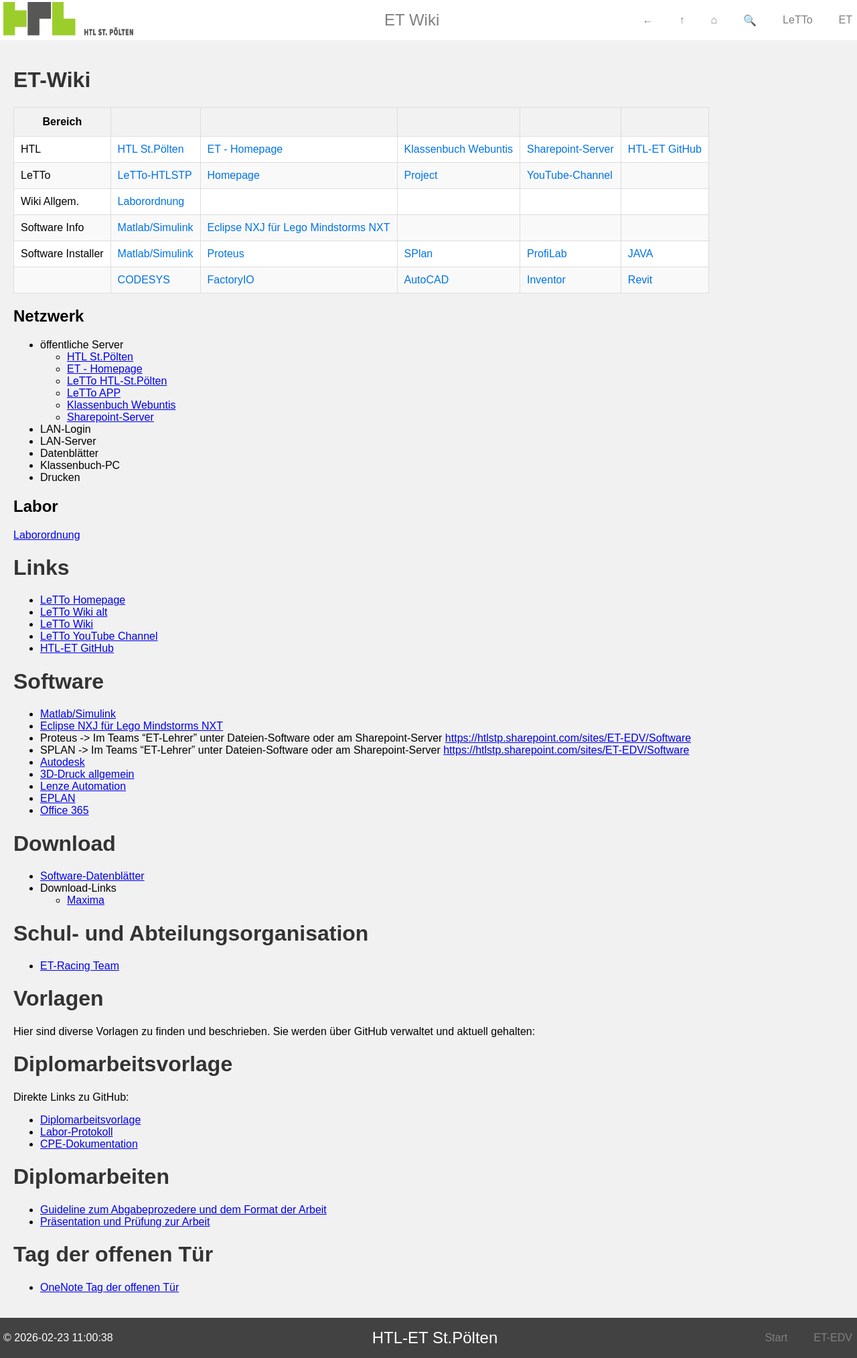
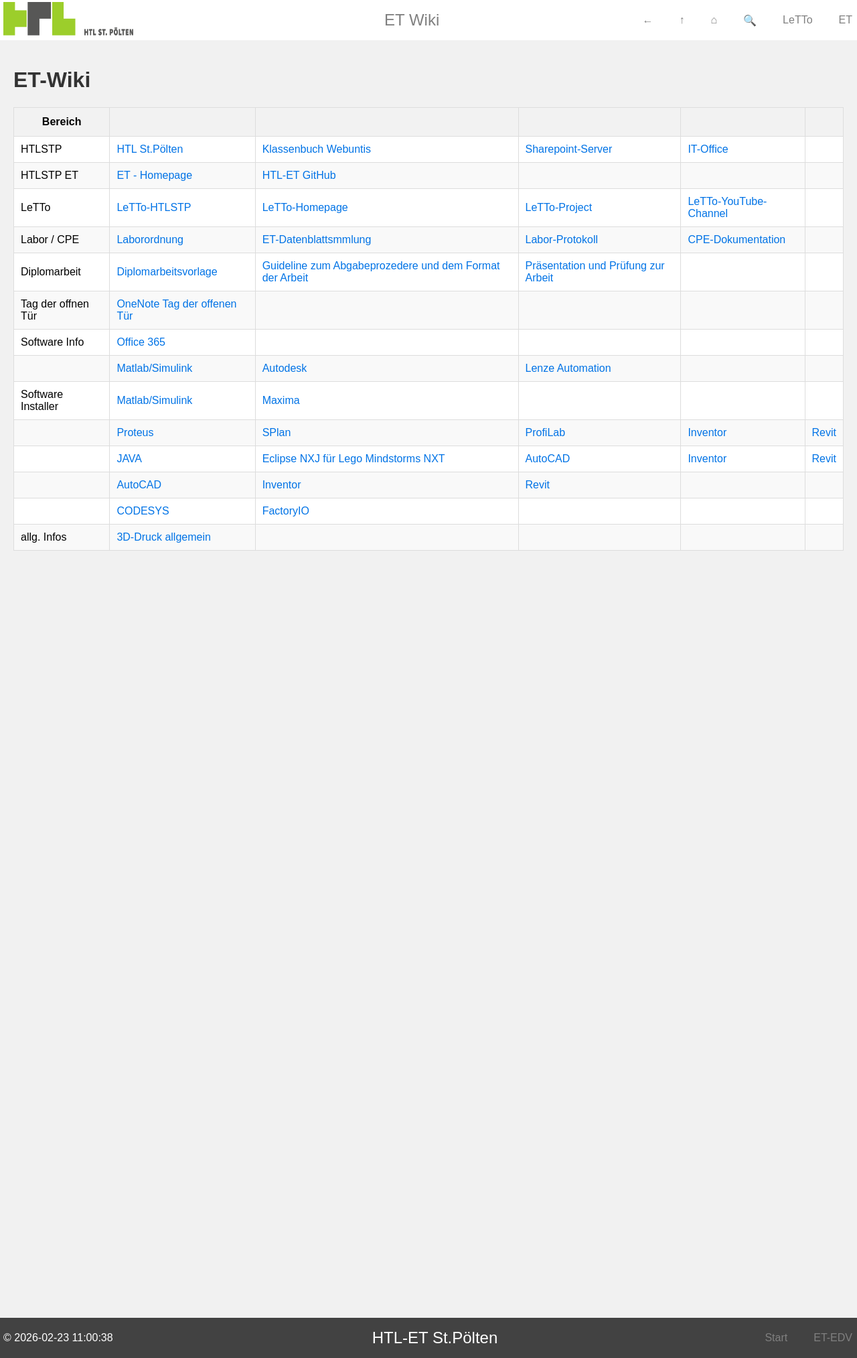
Before and after one commit to htl-stp-et/ET-Info, a Jekyll site: the page built from docs/index.md, in a window 1280 px wide. Shown: the whole page at 67% size. Built offline with Jekyll 4.4.1, drawn with Linux system fonts in a browser that asks for light colours; our own code applies the rules of GitHub Pages for plain Markdown files.

Commit message:
alle noch gültigen Verlinkungen des alten Wiki in die Tabelle übergefüht und bereinigt

```diff
--- a/docs/index.md
+++ b/docs/index.md
@@ -1,72 +1,18 @@
 # ET-Wiki
 
-| Bereich            |                                                                                                                                    |                                                                                                                                                             |                                                                                                                                                |                                                                                                                                                                  |                                                                                                                                             |
-|--------------------|------------------------------------------------------------------------------------------------------------------------------------|-------------------------------------------------------------------------------------------------------------------------------------------------------------|------------------------------------------------------------------------------------------------------------------------------------------------|------------------------------------------------------------------------------------------------------------------------------------------------------------------|---------------------------------------------------------------------------------------------------------------------------------------------|
-| HTL                | [HTL St.Pölten](https://www.htlstp.ac.at/){:target="_blank" rel="noopener noreferrer"}                                             | [ET - Homepage](https://www.htlstp.ac.at/abteilungen/elektrotechnik){:target="_blank" rel="noopener noreferrer"}                                            | [Klassenbuch Webuntis](https://erato.webuntis.com/WebUntis){:target="_blank" rel="noopener noreferrer"}                                        | [Sharepoint-Server](https://htlstp.sharepoint.com/SitePages/Home.aspx){:target="_blank" rel="noopener noreferrer"}                                               | [HTL-ET GitHub](https://github.com/htl-stp-et){:target="_blank" rel="noopener noreferrer"}                                                  |
-| LeTTo              | [LeTTo-HTLSTP](https://letto.htlstp.ac.at/lettohtlstp){:target="_blank" rel="noopener noreferrer"}                                 | [Homepage](https://letto.at/wordpress/){:target="_blank" rel="noopener noreferrer"}                                                                         | [Project](https://project.letto.at){:target="_blank" rel="noopener noreferrer"}                                                                | [YouTube-Channel](https://www.youtube.com/@letto-mint){:target="_blank" rel="noopener noreferrer"}                                                               |                                                                                                                                             |
-| Wiki Allgem.       | [Laborordnung](./Laborordnung/index.md)                                                                                            |                                                                                                                                                             |                                                                                                                                                |                                                                                                                                                                  |                                                                                                                                             |
-| Software Info      | [Matlab/Simulink](./Matlab-Simulink/index.md)                                                                                      | [Eclipse NXJ für Lego Mindstorms NXT](https://letto.htlstp.ac.at/public/download/eclipse/eclipse-lego-32bit.7z){:target="_blank" rel="noopener noreferrer"} |                                                                                                                                                |                                                                                                                                                                  |                                                                                                                                             |
-| Software Installer | [Matlab/Simulink](https://htlstp.sharepoint.com/sites/ET-EDV/Software){:target="_blank" rel="noopener noreferrer"}                 | [Proteus](https://htlstp.sharepoint.com/sites/ET-EDV/Software/Proteus){:target="_blank" rel="noopener noreferrer"}                                          | [SPlan](https://htlstp.sharepoint.com/sites/ET-EDV/Software){:target="_blank" rel="noopener noreferrer"}                                       | [ProfiLab](https://htlstp.sharepoint.com/sites/ET-EDV/Software){:target="_blank" rel="noopener noreferrer"}                                                      | [JAVA](https://htlstp.sharepoint.com/sites/ET-EDV/Software/java){:target="_blank" rel="noopener noreferrer"}                                |
-|                    | [CODESYS](https://htlstp.sharepoint.com/sites/ET-EDV/Software/Automatisierung/Codesys){:target="_blank" rel="noopener noreferrer"} | [FactoryIO](https://htlstp.sharepoint.com/sites/ET-EDV/Software/Automatisierung/FactoryIO){:target="_blank" rel="noopener noreferrer"}                      | [AutoCAD](https://htlstp.sharepoint.com/sites/ET-EDV/Software/Autodesk/AutoCAD%202026%20-%20(DE)){:target="_blank" rel="noopener noreferrer"}  | [Inventor](https://htlstp.sharepoint.com/sites/ET-EDV/Software/Autodesk/Inventor%20Professional%202026%20-%20(DE)){:target="_blank" rel="noopener noreferrer"}   | [Revit](https://htlstp.sharepoint.com/sites/ET-EDV/Software/Autodesk/Revit%202026%20-%20(DE)){:target="_blank" rel="noopener noreferrer"}   |
-
-
-
-## Netzwerk
-* öffentliche Server
-  * [HTL St.Pölten](https://www.htlstp.ac.at/)
-  * [ET - Homepage](https://www.htlstp.ac.at/abteilungen/elektrotechnik)
-  * [LeTTo HTL-St.Pölten](https://letto.htlstp.ac.at/lettohtlstp)
-  * [LeTTo APP](https://build.letto.at/app/index.html)
-  * [Klassenbuch Webuntis](https://erato.webuntis.com/WebUntis)
-  * [Sharepoint-Server](https://htlstp.sharepoint.com/SitePages/Home.aspx)
-* LAN-Login
-* LAN-Server
-* Datenblätter
-* Klassenbuch-PC
-* Drucken
-
-## Labor
-[Laborordnung](./Laborordnung/index.md)
-
-# Links
-* [LeTTo Homepage](https://letto.at/wordpress/)
-* [LeTTo Wiki alt](https://letto.at/mediawiki/index.php?title=Hauptseite)
-* [LeTTo Wiki](https://doc.letto.at/)
-* [LeTTo YouTube Channel](https://www.youtube.com/@letto-mint)
-* [HTL-ET GitHub](https://github.com/htl-stp-et)
-
-# Software
-* [Matlab/Simulink](./Matlab-Simulink/index.md)
-* [Eclipse NXJ für Lego Mindstorms NXT](https://letto.htlstp.ac.at/public/download/eclipse/eclipse-lego-32bit.7z)
-* Proteus -> Im Teams "ET-Lehrer" unter Dateien-Software oder am Sharepoint-Server [https://htlstp.sharepoint.com/sites/ET-EDV/Software](https://htlstp.sharepoint.com/sites/ET-EDV/Software)
-* SPLAN -> Im Teams "ET-Lehrer" unter Dateien-Software oder am Sharepoint-Server [https://htlstp.sharepoint.com/sites/ET-EDV/Software](https://htlstp.sharepoint.com/sites/ET-EDV/Software)
-* [Autodesk](./Autodesk/index.md)
-* [3D-Druck allgemein](./3D-Druck-allgemein/index.md)
-* [Lenze Automation](./Lenze-Automation/index.md)
-* [EPLAN](./EPLAN/index.md)
-* [Office 365](./Office365/index.md)
-
-
-# Download
-* [Software-Datenblätter](https://htlstp-my.sharepoint.com/:f:/g/personal/werner_damboeck_htlstp_at/Ekef2ZdkrVdCrSzLLROhocsBldFeE1K3WZwkqU8dxVh_4g)
-* Download-Links
-  * [Maxima](https://maxima.sourceforge.io/download.html)
-
-# Schul- und Abteilungsorganisation
-* [ET-Racing Team](./ET-Racing-Team/index.md)
-
-# Vorlagen
-Hier sind diverse Vorlagen zu finden und beschrieben. Sie werden über GitHub verwaltet und aktuell gehalten:
-
-# Diplomarbeitsvorlage
-  Direkte Links zu GitHub:
-* [Diplomarbeitsvorlage](https://github.com/HTBLuVA-St-Polten-Elektrotechnik/Diplomarbeiten)
-* [Labor-Protokoll](https://github.com/HTBLuVA-St-Polten-Elektrotechnik/Labor-Protokoll)
-* [CPE-Dokumentation](https://github.com/HTBLuVA-St-Polten-Elektrotechnik/CPE-Doku)
-
-# Diplomarbeiten
-* [Guideline zum Abgabeprozedere und dem Format der Arbeit](./Guidlines-Diplomarbeiten/index.md)
-* [Präsentation und Prüfung zur Arbeit](./Diplomarbeit-Pruefung/index.md)
-
-# Tag der offenen Tür
-* [OneNote Tag der offenen Tür](https://htlstp-my.sharepoint.com/personal/thomas_mayer_htlstp_at/_layouts/15/Doc.aspx?sourcedoc={5e1e91ca-536d-4ed6-a4a7-e4081960f4ce}&action=edit&wd=target%28_Inhaltsbibliothek%2F2019.one%7Ccf2a0648-c9a3-4193-8675-9a2545bc83e0%2FKurzfassungen%20%5C%2F%20Projektbeschreibungen%20Theorie%20%2B%20Labors%7Cfe5061cf-0705-4fd6-bc46-a06421133517%2F%29)
+| Bereich             |                                                                                                                                              |                                                                                                                                                                                                                                           |                                                                                                                                               |                                                                                                                                                                |                                                                                                                                           |
+|---------------------|----------------------------------------------------------------------------------------------------------------------------------------------|-------------------------------------------------------------------------------------------------------------------------------------------------------------------------------------------------------------------------------------------|-----------------------------------------------------------------------------------------------------------------------------------------------|----------------------------------------------------------------------------------------------------------------------------------------------------------------|-------------------------------------------------------------------------------------------------------------------------------------------|
+| HTLSTP              | [HTL St.Pölten](https://www.htlstp.ac.at/){:target="_blank" rel="noopener noreferrer"}                                                       | [Klassenbuch Webuntis](https://htlstp.webuntis.com/WebUntis/?entityId=272#/basic/login){:target="_blank" rel="noopener noreferrer"}                                                                                                       | [Sharepoint-Server](https://htlstp.sharepoint.com/SitePages/Home.aspx){:target="_blank" rel="noopener noreferrer"}                            | [IT-Office](https://https://htlstp.sharepoint.com/sites/IT-Office){:target="_blank" rel="noopener noreferrer"}                                                 |                                                                                                                                           |
+| HTLSTP ET           | [ET - Homepage](https://www.htlstp.ac.at/abteilungen/elektrotechnik){:target="_blank" rel="noopener noreferrer"}                             | [HTL-ET GitHub](https://github.com/htl-stp-et){:target="_blank" rel="noopener noreferrer"}                                                                                                                                                |                                                                                                                                               |                                                                                                                                                                |                                                                                                                                           |
+| LeTTo               | [LeTTo-HTLSTP](https://letto.htlstp.ac.at/lettohtlstp){:target="_blank" rel="noopener noreferrer"}                                           | [LeTTo-Homepage](https://letto.at/wordpress/){:target="_blank" rel="noopener noreferrer"}                                                                                                                                                 | [LeTTo-Project](https://project.letto.at){:target="_blank" rel="noopener noreferrer"}                                                         | [LeTTo-YouTube-Channel](https://www.youtube.com/@letto-mint){:target="_blank" rel="noopener noreferrer"}                                                       |                                                                                                                                           |
+| Labor / CPE         | [Laborordnung](./Laborordnung/index.md)                                                                                                      | [ET-Datenblattsmmlung](https://htlstp.sharepoint.com/sites/ET-EDV/ETDocs/Forms/AllItems.aspx?id=%2Fsites%2FET%2DEDV%2FETDocs%2Fdatasheet&viewid=f40dd1e9%2D4ad9%2D4a4b%2Db6cb%2D5c24a5afec7f){:target="_blank" rel="noopener noreferrer"} | [Labor-Protokoll](https://github.com/HTBLuVA-St-Polten-Elektrotechnik/Labor-Protokoll){:target="_blank" rel="noopener noreferrer"}            | [CPE-Dokumentation](https://github.com/HTBLuVA-St-Polten-Elektrotechnik/CPE-Doku){:target="_blank" rel="noopener noreferrer"}                                  |                                                                                                                                           |
+| Diplomarbeit        | [Diplomarbeitsvorlage](https://github.com/HTBLuVA-St-Polten-Elektrotechnik/Diplomarbeiten){:target="_blank" rel="noopener noreferrer"}       | [Guideline zum Abgabeprozedere und dem Format der Arbeit](./Guidlines-Diplomarbeiten/index.md)                                                                                                                                            | [Präsentation und Prüfung zur Arbeit](./Diplomarbeit-Pruefung/index.md)                                                                       |                                                                                                                                                                |                                                                                                                                           |
+| Tag der offnen Tür  | [OneNote Tag der offenen Tür](https://htlstp-my.sharepoint.com/personal/thomas_mayer_htlstp_at/_layouts/15/Doc.aspx?sourcedoc={5e1e91ca-536d-4ed6-a4a7-e4081960f4ce}&action=edit&wd=target%28_Inhaltsbibliothek%2F2019.one%7Ccf2a0648-c9a3-4193-8675-9a2545bc83e0%2FKurzfassungen%20%5C%2F%20Projektbeschreibungen%20Theorie%20%2B%20Labors%7Cfe5061cf-0705-4fd6-bc46-a06421133517%2F%29){:target="_blank" rel="noopener noreferrer"}      |                                                                                                                                                                                                                                           |                                                                                                                                               |                                                                                                                                                                |                                                                                                                                           |
+| Software Info       | [Office 365](./Office365/index.md)                                                                                                           |                                                                                                                                                                                                                                           |                                                                                                                                               |                                                                                                                                                                |                                                                                                                                           |
+|                     | [Matlab/Simulink](./Matlab-Simulink/index.md)                                                                                                | [Autodesk](./Autodesk/index.md)                                                                                                                                                                                                           | [Lenze Automation](./Lenze-Automation/index.md)                                                                                               |                                                                                                                                                                |                                                                                                                                           |
+| Software Installer  | [Matlab/Simulink](https://htlstp.sharepoint.com/sites/ET-EDV/Software){:target="_blank" rel="noopener noreferrer"}                           | [Maxima](https://maxima.sourceforge.io/download.html){:target="_blank" rel="noopener noreferrer"}                                                                                                                                         |                                                                                                                                               |                                                                                                                                                                |                                                                                                                                           |
+|                     | [Proteus](https://htlstp.sharepoint.com/sites/ET-EDV/Software/Proteus){:target="_blank" rel="noopener noreferrer"}                           | [SPlan](https://htlstp.sharepoint.com/sites/ET-EDV/Software){:target="_blank" rel="noopener noreferrer"}                                                                                                                                  | [ProfiLab](https://htlstp.sharepoint.com/sites/ET-EDV/Software){:target="_blank" rel="noopener noreferrer"}                                   | [Inventor](https://htlstp.sharepoint.com/sites/ET-EDV/Software/Autodesk/Inventor%20Professional%202026%20-%20(DE)){:target="_blank" rel="noopener noreferrer"} | [Revit](https://htlstp.sharepoint.com/sites/ET-EDV/Software/Autodesk/Revit%202026%20-%20(DE)){:target="_blank" rel="noopener noreferrer"} |
+|                     | [JAVA](https://htlstp.sharepoint.com/sites/ET-EDV/Software/java){:target="_blank" rel="noopener noreferrer"}                                 | [Eclipse NXJ für Lego Mindstorms NXT](https://letto.htlstp.ac.at/public/download/eclipse/eclipse-lego-32bit.7z){:target="_blank" rel="noopener noreferrer"}                                                                               | [AutoCAD](https://htlstp.sharepoint.com/sites/ET-EDV/Software/Autodesk/AutoCAD%202026%20-%20(DE)){:target="_blank" rel="noopener noreferrer"} | [Inventor](https://htlstp.sharepoint.com/sites/ET-EDV/Software/Autodesk/Inventor%20Professional%202026%20-%20(DE)){:target="_blank" rel="noopener noreferrer"} | [Revit](https://htlstp.sharepoint.com/sites/ET-EDV/Software/Autodesk/Revit%202026%20-%20(DE)){:target="_blank" rel="noopener noreferrer"} |
+|                     | [AutoCAD](https://htlstp.sharepoint.com/sites/ET-EDV/Software/Autodesk/AutoCAD%202026%20-%20(DE)){:target="_blank" rel="noopener noreferrer"} | [Inventor](https://htlstp.sharepoint.com/sites/ET-EDV/Software/Autodesk/Inventor%20Professional%202026%20-%20(DE)){:target="_blank" rel="noopener noreferrer"}                                                                            | [Revit](https://htlstp.sharepoint.com/sites/ET-EDV/Software/Autodesk/Revit%202026%20-%20(DE)){:target="_blank" rel="noopener noreferrer"}     |                                                                                                                                                                |                                                                                                                                           |
+|                     | [CODESYS](https://htlstp.sharepoint.com/sites/ET-EDV/Software/Automatisierung/Codesys){:target="_blank" rel="noopener noreferrer"}           | [FactoryIO](https://htlstp.sharepoint.com/sites/ET-EDV/Software/Automatisierung/FactoryIO){:target="_blank" rel="noopener noreferrer"}                                                                                                    |                                                                                                                                               |                                                                                                                                                                |                                                                                                                                           |
+| allg. Infos         | [3D-Druck allgemein](./3D-Druck-allgemein/index.md)                                                                                          |                                                                                                                                                                                                                                           |                                                                                                                                               |                                                                                                                                                                |                                                                                                                                           |
```
